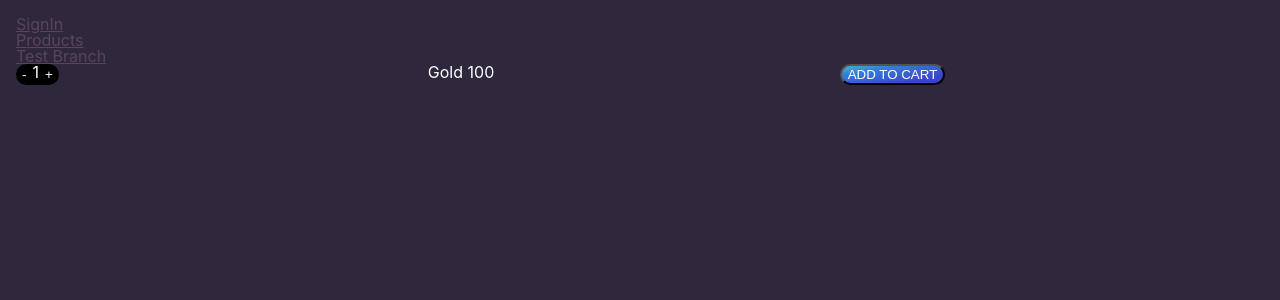
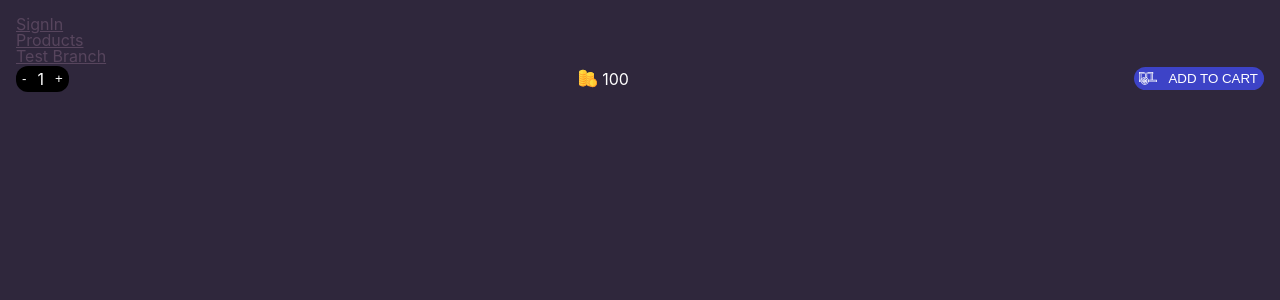
Before and after one commit to FahadHameed89/React-Redux-Router---RPG-Shop-Team-Project, a React (Create React App) app: page /products/ProductAddCard in a window 1280 px wide. Shown: the top 300 px of the page. Built offline with nearby package versions, Linux system fonts and the light colour scheme.

Commit message:
Adjusted CSS and inserted gold and cart icons - cleaned up a lot of unneeded css in 'product-addcart.css'

```diff
--- a/src/product/ProductAddCart.jsx
+++ b/src/product/ProductAddCart.jsx
@@ -19,8 +19,7 @@
 /**IMPORTS */
 import React, { useState } from "react";
 import "./css/product-addcart.css";
-/* import goldIcon from '../../public/data/imgs/gold.svg';  <-- COMPILE ERROR, CANNOT IMPORT FROM OUTSIDE src/
- */
+
 
 export default (props) => {
   const productPrice = 100; // <-- This is the default product price, which will be CHANGED based on props.price.
@@ -36,12 +35,22 @@ export default (props) => {
 
     switch (action) {
       case "+":
-        newCount = count + 1;
-        newPrice = newCount * productPrice;
+        if (count !== 0) {
+          newCount = count + 1;
+          newPrice = newCount * productPrice;
+        }
+
         break;
       case "-":
+        if (count !== 1) {
         newCount = count - 1;
         newPrice = newCount * productPrice;
+        }
+        else {
+          newCount = count;
+          newPrice = newCount * productPrice;
+
+        }
         break;
     }
 
@@ -59,12 +68,14 @@ export default (props) => {
         </div>
 
         <div className="price">
-          {/* <img src={goldIcon} /> **PLACEHOLDER FOR WHEN I FIGURE OUT THE IMPORT  */}
-          <p>Gold {price}</p>
+           <img src='/imgs/gold.svg' />
+          <p>{price}</p>
         </div>
 
         <div className="addToCart">
+          <img src='/imgs/cart.svg' />
           <button> ADD TO CART </button>
+
         </div>
       </div>
     </div>
--- a/src/product/css/product-addcart.css
+++ b/src/product/css/product-addcart.css
@@ -1,19 +1,20 @@
+/* *{outline: 1px solid #FF0000} */
+
 .wrapper {
     display: flex;
     padding-left: 0;
+    justify-content: space-between;
+    align-items: center;
   }
 
-  .counter {
-    flex: 0 0 33%;
+
+
+  .price {
+    display: flex;
+    flex-flow: row nowrap;
+    align-items: center;
   }
 
-  .price {
-    flex: 0 0 33%;
-  }
-
-  .addToCart {
-    flex: 0 0 33%;
-  }
 
 /*Set CSS for the Counter element*/
 
@@ -23,11 +24,29 @@
 
 /*Set CSS colors for Add To Cart Button*/
 
-.addToCart button {
-    background: rgb(70,186,202);
-    background: linear-gradient(170deg, rgba(70,186,202,1) 0%, rgba(49,130,217,1) 25%, rgba(61,67,199,1) 81%);
+.addToCart {
+  background-color: #3D43C7;
+
     color: #FFFFFF;
     border-radius: 12px;
+    display: flex;
+    padding-left: 0;
+    justify-content: space-between;
+    align-items: center;
+}
+
+.addToCart img {
+  max-width: 18px;
+  padding: 5px;
+  align-items: center;
+
+}
+
+.addToCart button {
+  background-color: #3D43C7;
+  color: white;
+  border-radius: 0px 12px 12px 0px;
+  border: 0px;
 }
 
 /*Sete CSS colors for Counter*/
@@ -49,4 +68,11 @@
 
 .counter p {
     background-color: #000000;
+    padding: 5px;
 }
+
+.price img {
+  max-width: 18px;
+  padding: 5px;
+
+}
```
